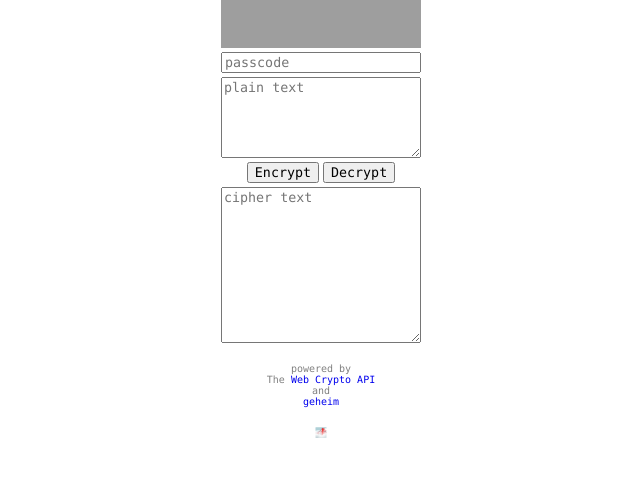
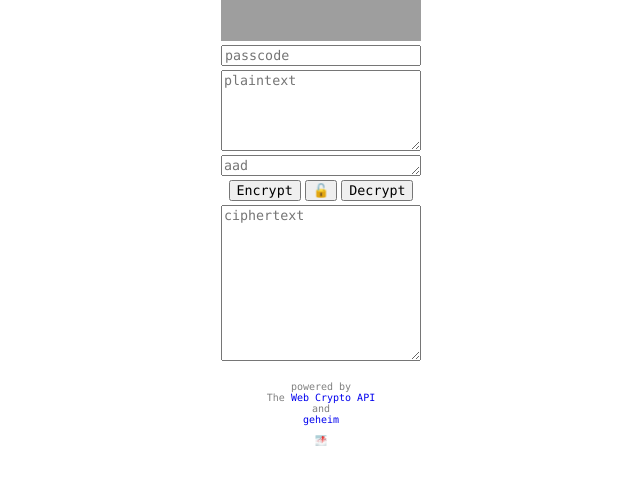
Before and after one commit to jamesliu96/pont, a React (Create React App) app: page / in a window 1280 px wide. Shown: the part 237-722 px from the top of the page, without its empty margins (319-959 px from the left). Built offline with nearby package versions, Linux system fonts and the light colour scheme; grey boxes are pictures that could not be loaded.

Commit message:
feat: better

```diff
--- a/src/App.css
+++ b/src/App.css
@@ -30,6 +30,10 @@ section {
   width: 100%;
 }
 
+textarea {
+  resize: vertical;
+}
+
 section {
   display: flex;
   justify-content: center;
@@ -46,7 +50,6 @@ footer {
 }
 
 footer {
-  margin-top: 2em;
   text-align: center;
   color: gray;
   font-size: x-small;
--- a/src/App.tsx
+++ b/src/App.tsx
@@ -2,51 +2,38 @@ import { useCallback, useEffect, useMemo, useState } from 'react';
 
 import './App.css';
 
-const encodeText = (str: string) => new TextEncoder().encode(str);
-const decodeText = (bin: BufferSource) => new TextDecoder().decode(bin);
+const [TE, TD] = [new TextEncoder(), new TextDecoder()];
+const [encodeText, decodeText] = [
+  (str: string) => TE.encode(str),
+  (bin: BufferSource) => TD.decode(bin),
+];
 
-const utf8_to_b64 = (str: string) =>
-  btoa(
-    encodeURIComponent(str).replace(/%([\da-f]{2})/gi, (_, p) =>
-      String.fromCharCode(parseInt(p, 16))
-    )
-  );
-const b64_to_utf8 = (str: string) =>
-  decodeURIComponent(
-    [...atob(str)]
-      .map((v) => `%${v.charCodeAt(0).toString(16).padStart(2, '0')}`)
-      .join('')
-  );
+const [encodeBase64, decodeBase64] = [
+  (bin: Uint8Array) => btoa(String.fromCodePoint(...bin)),
+  (str: string) =>
+    Uint8Array.from(atob(str), (v) => v.codePointAt(0) as number),
+];
 
-const encodeBin = (str: string) =>
-  Uint8Array.from([...b64_to_utf8(str)].map((v) => v.charCodeAt(0)));
-const decodeBin = (bin: Uint8Array) => utf8_to_b64(String.fromCharCode(...bin));
-
-const hex_to_ascii = (hex: string) => {
-  if (!hex.length || hex.length % 2) return '';
-  let ascii = '';
-  for (let idx = 0; idx < hex.length; idx += 2)
-    ascii += String.fromCharCode(parseInt(hex.slice(idx, idx + 2), 16));
-  return ascii;
-};
+const [copy, paste] = [
+  async (text: string) => {
+    try {
+      await navigator.clipboard.writeText(text);
+    } catch {}
+  },
+  async () => {
+    try {
+      return await navigator.clipboard.readText();
+    } catch {}
+  },
+];
 
 const parseCipherText = (cipherText: string) => {
-  const [_salt, _iv = '', _cipher = ''] = cipherText.split('|');
-  const salt = encodeBin(_salt);
-  const iv = encodeBin(_iv);
-  const cipher = encodeBin(_cipher);
-  return { salt, iv, cipher };
-};
-
-const copy = async (text: string) => {
-  try {
-    await navigator.clipboard.writeText(text);
-  } catch {}
-};
-const paste = async () => {
-  try {
-    return await navigator.clipboard.readText();
-  } catch {}
+  const [_salt, _iv = '', _cipher = '', aad = undefined] =
+    cipherText.split('|');
+  const salt = decodeBase64(_salt);
+  const iv = decodeBase64(_iv);
+  const cipher = decodeBase64(_cipher);
+  return { salt, iv, cipher, aad };
 };
 
 const CIPHER = 'AES-GCM';
@@ -54,7 +41,8 @@ const CIPHER_LENGTH = 256;
 const PBKDF2 = 'PBKDF2';
 const PBKDF2_ITERATIONS = 1e6;
 const HKDF = 'HKDF';
-const HASH = 'SHA-256';
+const HKDF_INFO = new Uint8Array();
+const HASH = 'SHA-512';
 
 const App = () => {
   const [wait, setWait] = useState(false);
@@ -62,13 +50,12 @@ const App = () => {
 
   const [passcode, setPasscode] = useState('');
 
-  const [plainText, setPlainText] = useState('');
-  const [cipherText, setCipherText] = useState('');
+  const [plaintext, setPlaintext] = useState('');
+  const [ciphertext, setCiphertext] = useState('');
 
-  const [sync, setSync] = useState(false);
-  useEffect(() => {
-    setSync(false);
-  }, [passcode]);
+  const [aad, setAAD] = useState('');
+
+  const [inSync, setInSync] = useState(false);
 
   const [shared, setShared] = useState(false);
   const kdf = useMemo(() => (shared ? HKDF : PBKDF2), [shared]);
@@ -79,15 +66,24 @@ const App = () => {
       const salt = crypto.getRandomValues(new Uint8Array(32));
       const iv = crypto.getRandomValues(new Uint8Array(16));
       const text = [
-        decodeBin(salt),
-        decodeBin(iv),
-        decodeBin(
+        encodeBase64(salt),
+        encodeBase64(iv),
+        encodeBase64(
           new Uint8Array(
             await crypto.subtle.encrypt(
-              { name: CIPHER, iv },
+              {
+                name: CIPHER,
+                iv,
+                ...(aad ? { additionalData: encodeText(aad) } : undefined),
+              },
               await crypto.subtle.deriveKey(
                 kdf === 'HKDF'
-                  ? { name: HKDF, hash: HASH, info: encodeText('PONT'), salt }
+                  ? {
+                      name: HKDF,
+                      hash: HASH,
+                      info: HKDF_INFO,
+                      salt,
+                    }
                   : {
                       name: PBKDF2,
                       hash: HASH,
@@ -105,13 +101,16 @@ const App = () => {
                 false,
                 ['encrypt']
               ),
-              encodeText(plainText)
+              encodeText(plaintext)
             )
           )
         ),
-      ].join('|');
-      setCipherText(text);
-      setSync(true);
+        aad,
+      ]
+        .slice(0, aad ? undefined : 3)
+        .join('|');
+      setCiphertext(text);
+      setInSync(true);
       await copy(text);
     } catch (e) {
       console.error(e);
@@ -119,19 +118,28 @@ const App = () => {
     } finally {
       setWait(false);
     }
-  }, [kdf, passcode, plainText]);
+  }, [aad, kdf, passcode, plaintext]);
 
   const decrypt = useCallback(async () => {
     setWait(true);
     try {
-      const { salt, iv, cipher } = parseCipherText(cipherText);
-      setPlainText(
+      const { salt, iv, cipher, aad } = parseCipherText(ciphertext);
+      setPlaintext(
         decodeText(
           await crypto.subtle.decrypt(
-            { name: CIPHER, iv },
+            {
+              name: CIPHER,
+              iv,
+              ...(aad ? { additionalData: encodeText(aad) } : undefined),
+            },
             await crypto.subtle.deriveKey(
               kdf === 'HKDF'
-                ? { name: HKDF, hash: HASH, info: encodeText('PONT'), salt }
+                ? {
+                    name: HKDF,
+                    hash: HASH,
+                    info: HKDF_INFO,
+                    salt,
+                  }
                 : {
                     name: PBKDF2,
                     hash: HASH,
@@ -153,21 +161,22 @@ const App = () => {
           )
         )
       );
-      setSync(true);
+      if (aad) setAAD(aad);
+      setInSync(true);
     } catch (e) {
       console.error(e);
       alert(e);
     } finally {
       setWait(false);
     }
-  }, [cipherText, kdf, passcode]);
+  }, [ciphertext, kdf, passcode]);
 
   const handleFocus = useCallback(async () => {
     try {
       const text = await paste();
       if (text) {
         const { salt, iv, cipher } = parseCipherText(text);
-        if (salt.length && iv.length && cipher.length) setCipherText(text);
+        if (salt.length && iv.length && cipher.length) setCiphertext(text);
       }
     } catch {}
   }, []);
@@ -175,13 +184,11 @@ const App = () => {
   useEffect(() => {
     const handleMessage = ({
       data,
-    }: MessageEvent<{ hex?: string; bin?: string } | undefined>) => {
-      if (data?.bin) {
+    }: MessageEvent<{ bin?: unknown } | undefined>) => {
+      if (typeof data?.bin === 'string' && data.bin) {
         setPasscode(data.bin);
         setShared(true);
-      } else if (data?.hex) {
-        setPasscode(hex_to_ascii(data.hex));
-        setShared(true);
+        setInSync(false);
       }
     };
     window.addEventListener('message', handleMessage);
@@ -189,6 +196,28 @@ const App = () => {
       window.removeEventListener('message', handleMessage);
     };
   }, []);
+
+  const x = useMemo(
+    () => (inSync ? (shared ? '🔐' : '🔒') : shared ? '🔑' : '🔓'),
+    [shared, inSync]
+  );
+  const y = useMemo(
+    () =>
+      [
+        'PONT',
+        `using ${CIPHER}-${CIPHER_LENGTH}`,
+        `plaintext and ciphertext are ${inSync ? 'IN' : 'OUT OF'} SYNC`,
+        `key IS ${shared ? '' : 'NOT '}shared (using ${
+          shared
+            ? `${HKDF}[${HASH}][${HKDF_INFO}]`
+            : `${PBKDF2}[${HASH}][${PBKDF2_ITERATIONS}]`
+        })`,
+      ].join('\n'),
+    [shared, inSync]
+  );
+  useEffect(() => {
+    console.log(y);
+  }, [y]);
 
   return (
     <div className="App">
@@ -203,13 +232,15 @@ const App = () => {
         <section>
           <input
             disabled={wait}
+            title="passcode or key"
             placeholder="passcode"
             type={shared ? 'password' : focus ? 'text' : 'password'}
             value={passcode}
-            style={{ color: sync ? 'green' : shared ? 'blue' : undefined }}
+            style={{ color: inSync ? 'green' : shared ? 'blue' : undefined }}
             onChange={(e) => {
               setPasscode(e.target.value);
               setShared(false);
+              setInSync(false);
             }}
             onFocus={() => {
               setFocus(true);
@@ -223,20 +254,52 @@ const App = () => {
           <textarea
             rows={5}
             disabled={wait}
-            placeholder="plain text"
-            value={plainText}
-            style={{ color: sync ? 'green' : undefined }}
+            title="plain text"
+            placeholder="plaintext"
+            value={plaintext}
+            style={{ color: inSync ? 'green' : undefined }}
             onChange={(e) => {
-              setPlainText(e.target.value);
-              setSync(false);
+              setPlaintext(e.target.value);
+              setInSync(false);
             }}
           />
         </section>
         <section>
-          <button disabled={wait} onClick={encrypt}>
+          <textarea
+            rows={1}
+            disabled={wait}
+            title="additional authenticated data"
+            placeholder="aad"
+            value={aad}
+            style={{ color: inSync ? 'green' : undefined }}
+            onChange={(e) => {
+              setAAD(e.target.value);
+              setInSync(false);
+            }}
+          />
+        </section>
+        <section>
+          <button
+            disabled={wait}
+            onClick={encrypt}
+            style={{ color: inSync ? 'green' : undefined }}
+          >
             Encrypt
           </button>
-          <button disabled={wait} onClick={decrypt}>
+          <button
+            title={y}
+            onClick={() => {
+              setShared((x) => !x);
+              setInSync(false);
+            }}
+          >
+            {x}
+          </button>
+          <button
+            disabled={wait}
+            onClick={decrypt}
+            style={{ color: inSync ? 'green' : undefined }}
+          >
             Decrypt
           </button>
         </section>
@@ -245,18 +308,19 @@ const App = () => {
             rows={10}
             disabled={wait}
             spellCheck={false}
-            placeholder="cipher text"
-            value={cipherText}
-            style={{ color: sync ? 'green' : undefined }}
+            title="cipher text"
+            placeholder="ciphertext"
+            value={ciphertext}
+            style={{ color: inSync ? 'green' : undefined }}
             onChange={(e) => {
-              setCipherText(e.target.value);
-              setSync(false);
+              setCiphertext(e.target.value);
+              setInSync(false);
             }}
             onFocus={handleFocus}
           />
         </section>
       </main>
-      <footer>
+      <footer style={{ marginTop: '2em' }}>
         <div>powered by</div>
         <div>
           The{' '}
@@ -279,7 +343,7 @@ const App = () => {
           </a>
         </div>
       </footer>
-      <footer>
+      <footer style={{ marginTop: '1em' }}>
         <div>
           <a
             href="https://github.com/jamesliu96/pont"
```
